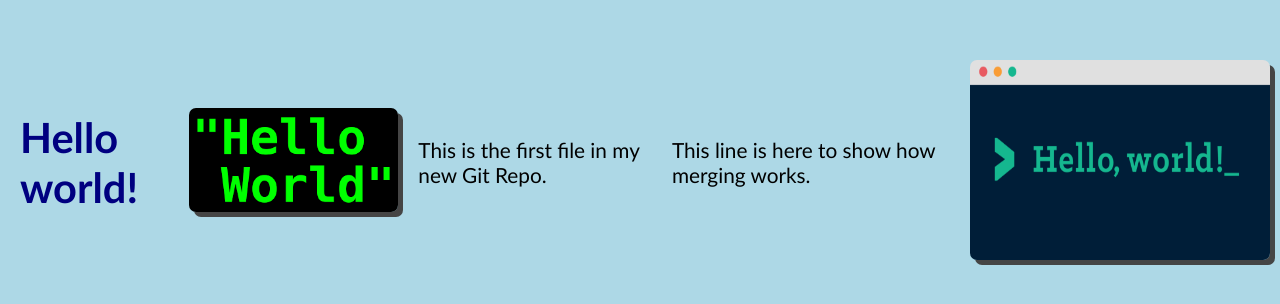
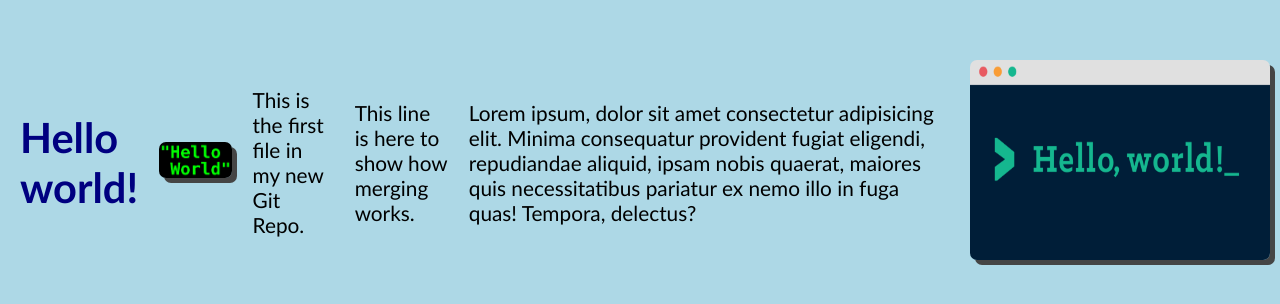
Before and after one commit to kristiankovic/hello-world, a plain HTML site: page index.html in a window 1280 px wide. Shown: the part 238-542 px from the top of the page. Drawn offline with Linux system fonts and the light colour scheme.

Commit message:
feat: se agrego texto de descripcion

```diff
--- a/index.html
+++ b/index.html
@@ -17,6 +17,8 @@
 
     <p>This line is here to show how merging works.</p>
 
+    <p>Lorem ipsum, dolor sit amet consectetur adipisicing elit. Minima consequatur provident fugiat eligendi, repudiandae aliquid, ipsam nobis quaerat, maiores quis necessitatibus pariatur ex nemo illo in fuga quas! Tempora, delectus?</p>
+
     <div>
         <img class="imagen img-2" src="img_hello_git.jpg" alt="Hello Git">
     </div>
```
